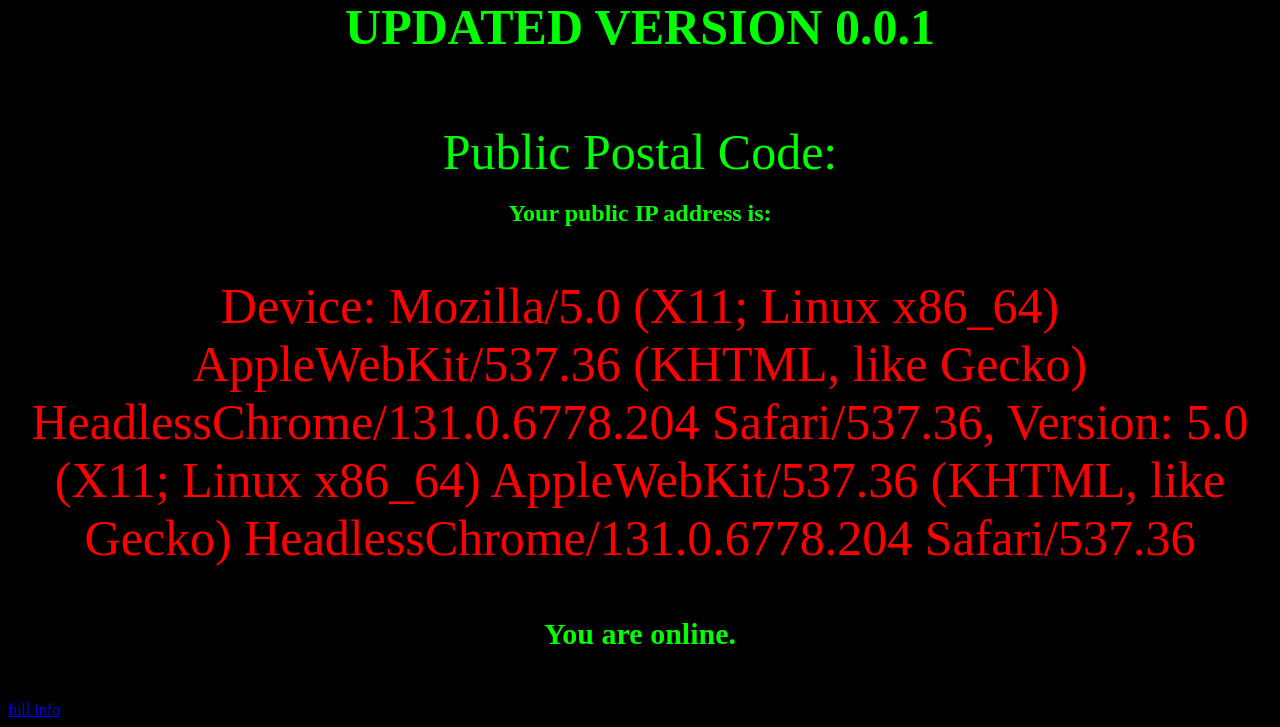
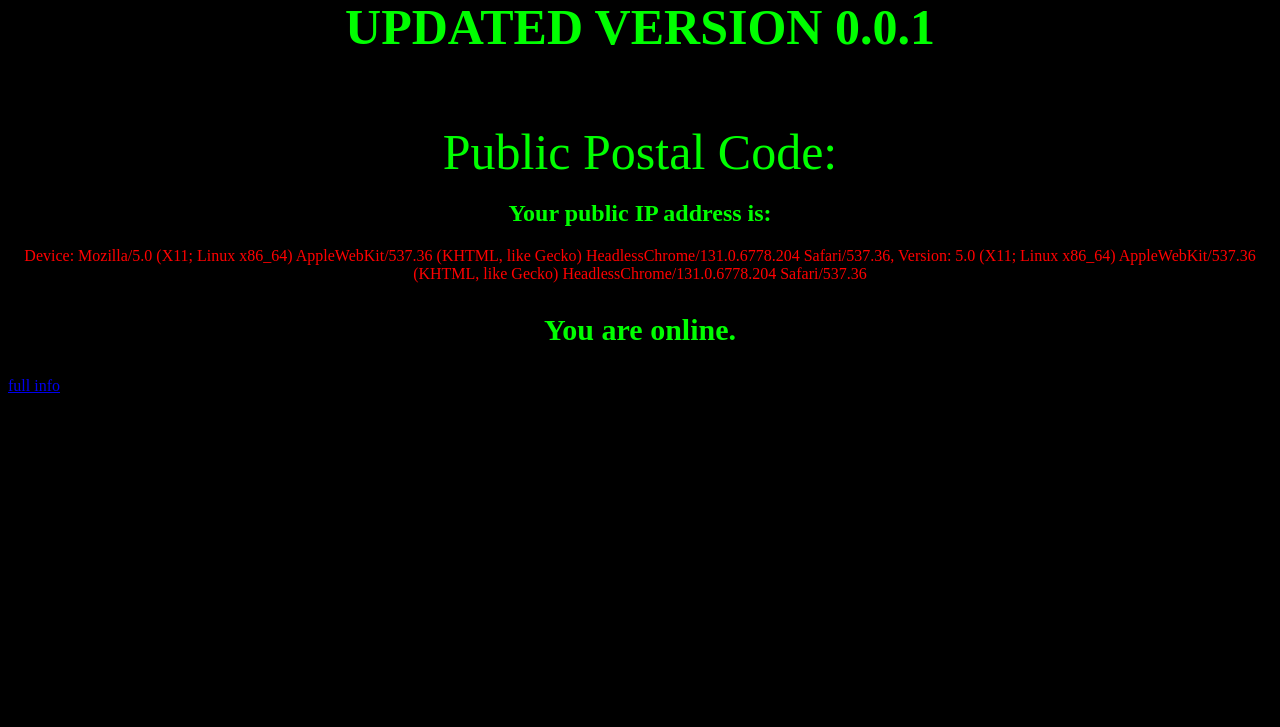
Before and after one commit to dhkiller350/you, a PHP site: page / in a window 1280 px wide. Shown: the part 414-1141 px from the top of the page. After the commit the page ends 807 px from the top, so only its background shows below. Run offline with PHP 8.4, Linux system fonts and the light colour scheme.

Commit message:
Update style.css

```diff
--- a/style.css
+++ b/style.css
@@ -4,7 +4,7 @@
 
 p{
     text-align:center;
-    font-size:50px;
+    font-size:205;
     color:#ff0000;
 }
 
```
